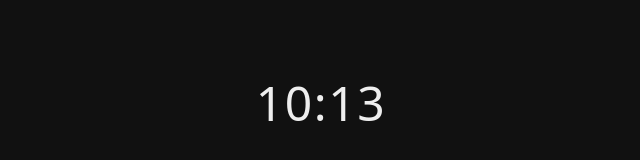
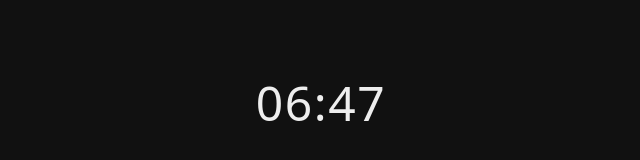
Before and after one commit to Jeremy-Kress/wst-clock, a plain HTML site: page index.html in a window 1280 px wide. Shown: the part 298-458 px from the top of the page, 319-959 px from the left. Drawn offline with Linux system fonts and the light colour scheme.

Commit message:
Update index.html

```diff
--- a/index.html
+++ b/index.html
@@ -30,25 +30,29 @@
 <div id="clock">loading</div>
 
 <script>
+function getESTDate() {
+  return new Date(
+    new Date().toLocaleString("en-US", { timeZone: "America/New_York" })
+  );
+}
+
 function getWST() {
-  const now = new Date();
-
-  const estOffset = now.getTimezoneOffset();
-  const estNow = new Date(now.getTime() + estOffset * 60000 - 5 * 3600000);
+  const estNow = getESTDate();
 
   const anchor = new Date(estNow);
   anchor.setHours(1, 20, 0, 0);
 
-  const daysSinceWed = (anchor.getDay() + 5) % 7;
-  anchor.setDate(anchor.getDate() - daysSinceWed);
+  const day = anchor.getDay(); // Sunday = 0
+  const daysSinceWednesday = (day + 4) % 7;
+  anchor.setDate(anchor.getDate() - daysSinceWednesday);
 
-  const elapsed = estNow - anchor;
-  const wstHours = (4 + elapsed / (7 * 3600000)) % 24;
+  const elapsedMs = estNow - anchor;
+  const wstHours = (4 + elapsedMs / (7 * 3600000)) % 24;
 
   const h = Math.floor(wstHours);
   const m = Math.floor((wstHours - h) * 60);
 
-  return `${String(h).padStart(2,"0")}:${String(m).padStart(2,"0")}`;
+  return `${String(h).padStart(2, "0")}:${String(m).padStart(2, "0")}`;
 }
 
 function update() {
```
